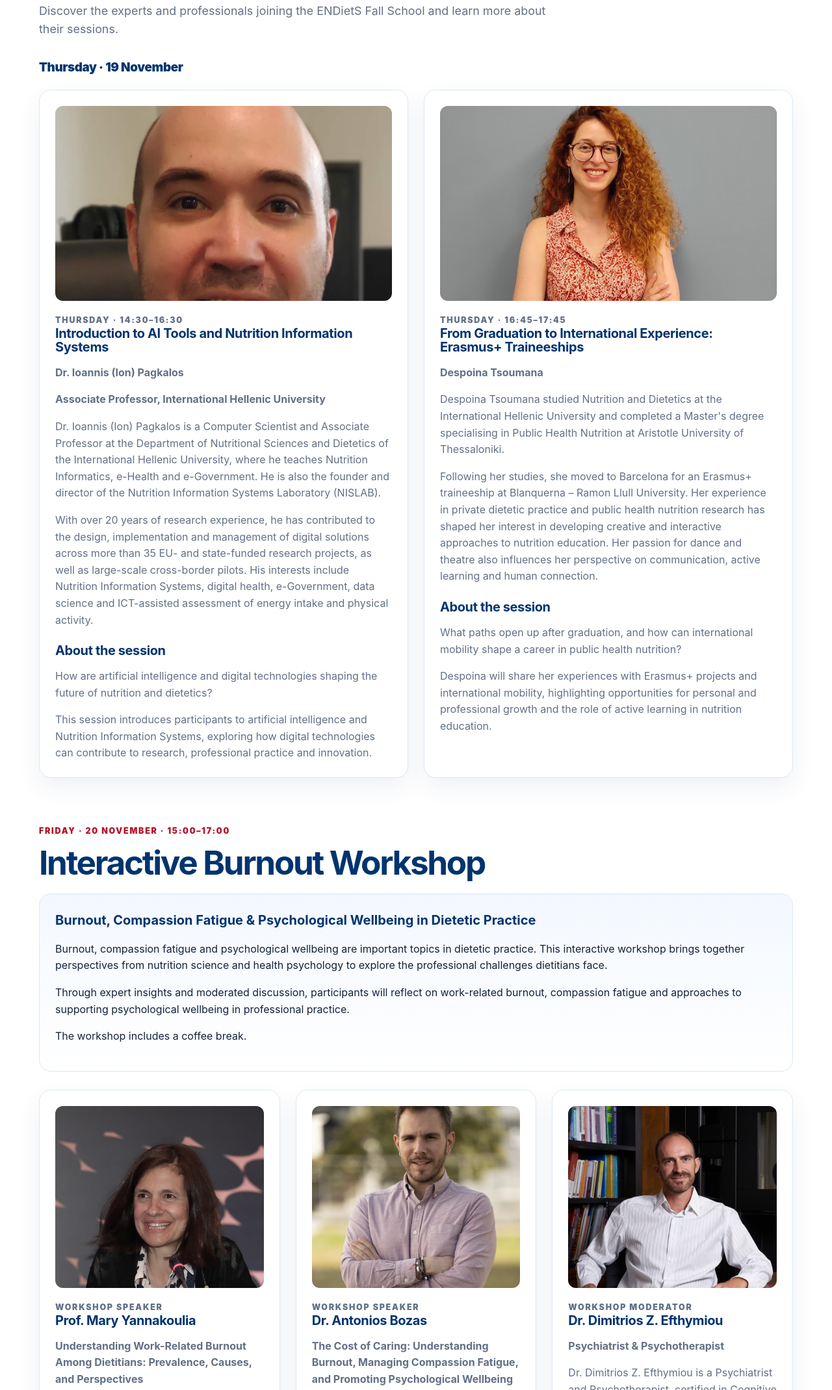
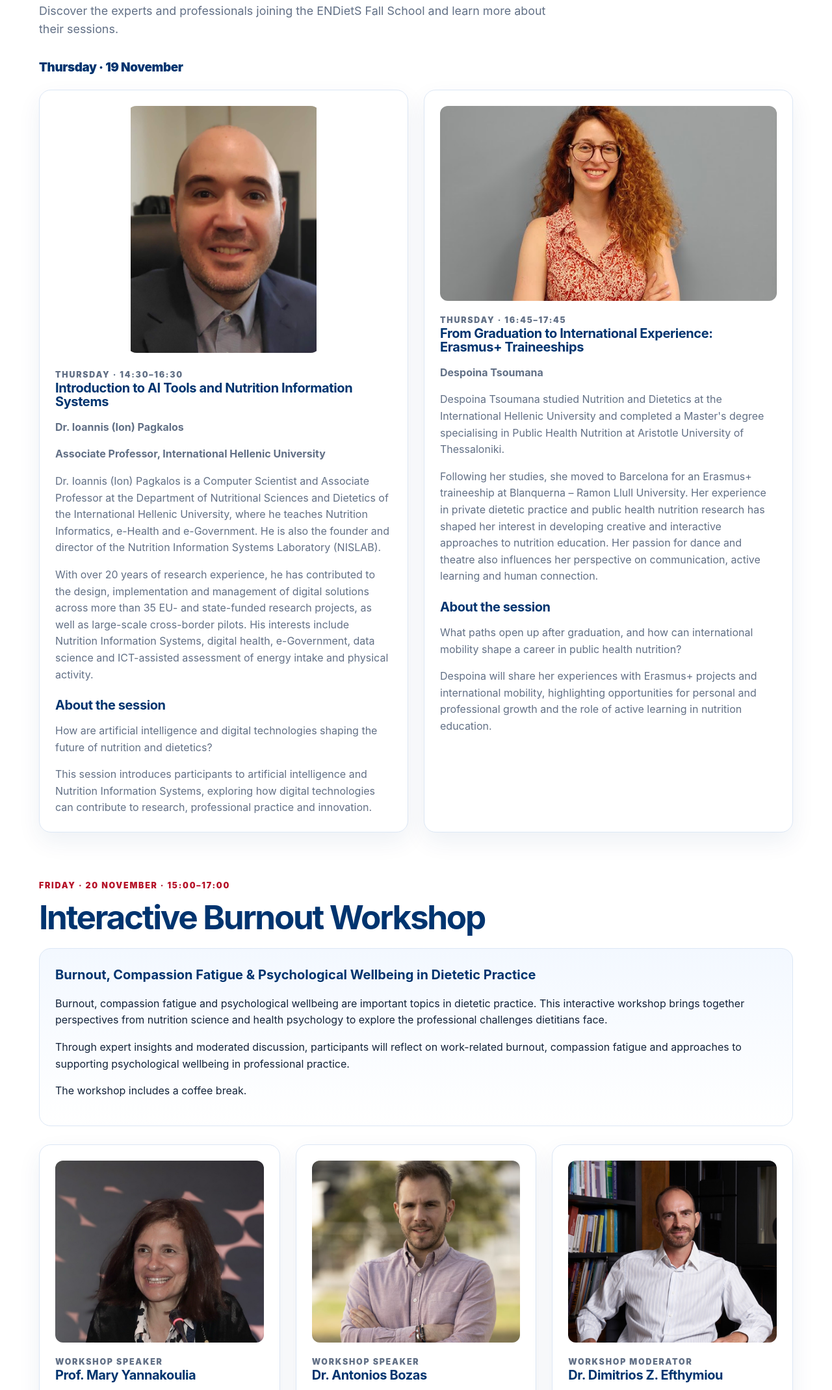
Before and after one commit to ENDietS/fallschool, a plain HTML site: page programme.html in a window 1280 px wide. Shown: the part 3835-5974 px from the top of the page at 65% size. Drawn offline with Linux system fonts and the light colour scheme.

Commit message:
Update programme.html

```diff
--- a/programme.html
+++ b/programme.html
@@ -378,12 +378,20 @@
         <!-- IOANNIS PAGKALOS -->
 
         <article class="content-card">
-
 <img
   src="assets/speaker-ioannis-pagkalos.png"
   alt="Dr. Ioannis (Ion) Pagkalos"
   loading="lazy"
-            style="width:100%;height:300px;object-fit:cover;object-position:center 25%;border-radius:12px;margin-bottom:20px;"
+  style="
+    display:block;
+    width:100%;
+    max-width:300px;
+    height:auto;
+    max-height:380px;
+    object-fit:contain;
+    border-radius:16px;
+    margin:0 auto 24px;
+  "
 />
 
           <p class="eyebrow">
@@ -643,7 +651,15 @@
   src="assets/speaker-antonios-bozas.jpeg"
   alt="Dr. Antonios Bozas"
   loading="lazy"
-            style="width:100%;height:280px;object-fit:cover;object-position:center 25%;border-radius:12px;margin-bottom:20px;"
+  style="
+    display:block;
+    width:100%;
+    height:280px;
+    object-fit:cover;
+    object-position:center 15%;
+    border-radius:12px;
+    margin-bottom:20px;
+  "
 />
 
           <p class="eyebrow">
```
Lines whose indentation alone changed are shown as unchanged.
